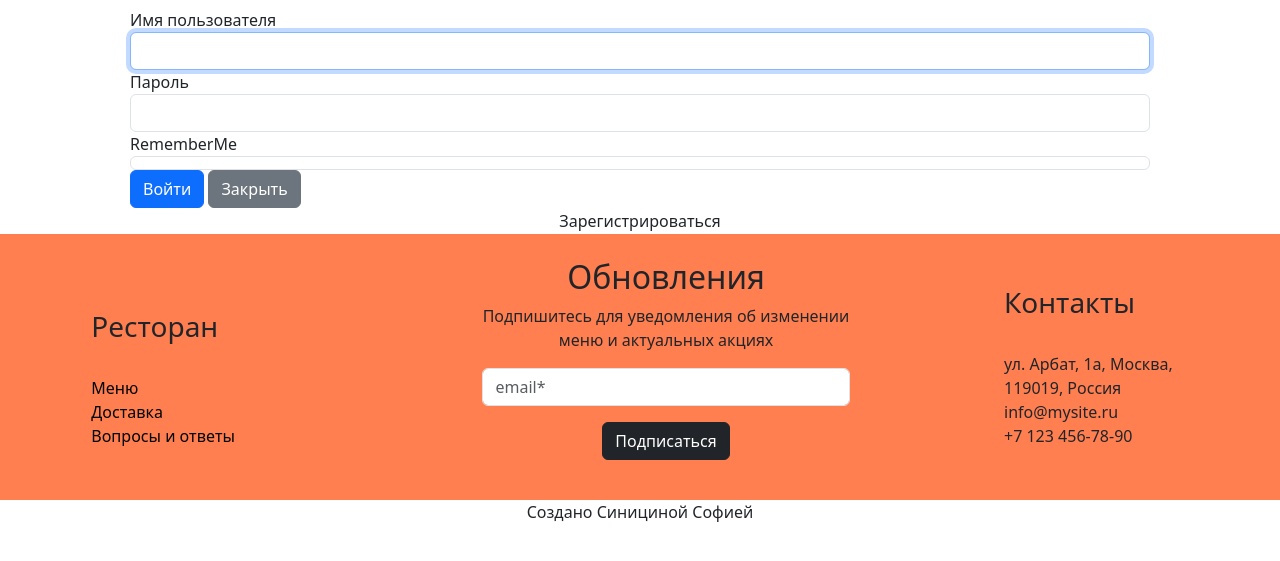
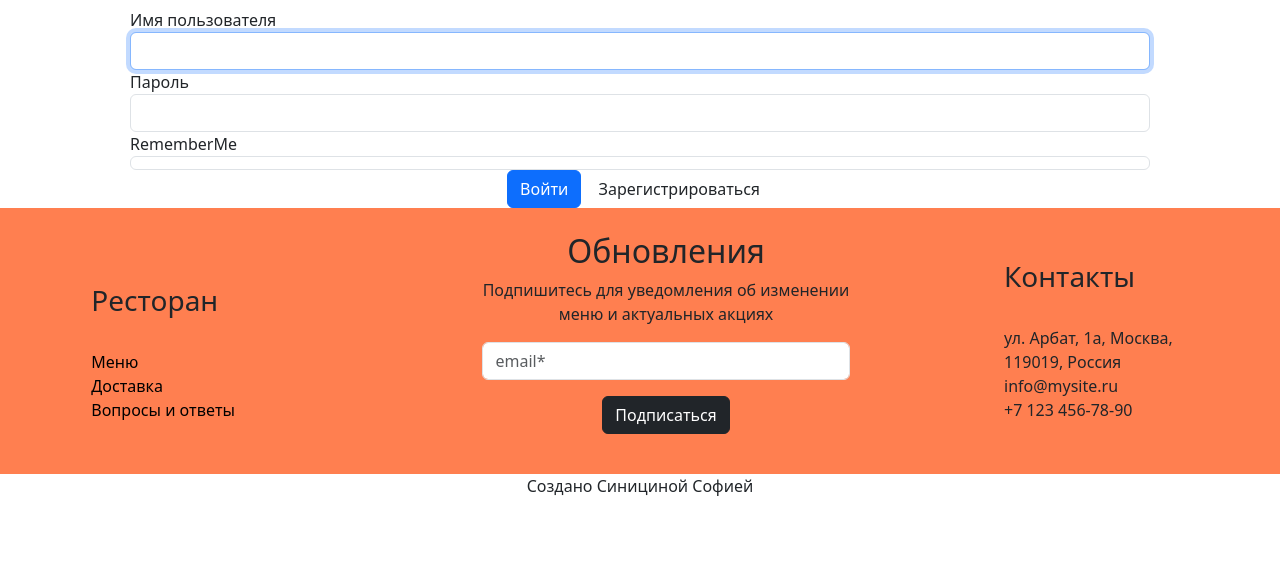
Before and after one commit to Sofiya-Sinitsina/shop_sql_version, a Yii app: template views/site/login.php in a window 1280 px wide. Shown: the part 161-722 px from the top of the page. Run offline with PHP 8.4 and a stand-in for Yii, Linux system fonts and the light colour scheme; the template is opened without the code that fills it, so the values that code supplies are empty; form fields are guessed from the names that the template uses; some libraries are stand-ins or nearby versions.

Commit message:
close button on modal

```diff
--- a/views/site/login.php
+++ b/views/site/login.php
@@ -37,17 +37,13 @@ $this->params['breadcrumbs'][] = $this->title;
                 'template' => "<div class=\"custom-control custom-checkbox\">{input} {label}</div>\n<div class=\"col-lg-8\">{error}</div>",
             ]) ?>
 
-            <div class="form-group">
+            <div class="form-group text-center">
                 <div>
                     <?= Html::submitButton(Yii::t('labels','Войти'), ['class' => 'btn btn-primary', 'name' => 'login-button']) ?>
-
-                    <button type="button" class="btn btn-secondary" data-bs-dismiss="modal"><?= Yii::t('labels', 'Закрыть')?></button>
+                    <?= Html::button(Yii::t('labels', 'Зарегистрироваться'), ['value' => Url::to(['site/sing', 'id'=>'SingUpForm']), 'title' => Yii::t('labels', 'Зарегистрироваться'), 'class' => 'showModalButton btn navbar-brand']); ?>
                 </div>
             </div>
 
             <?php ActiveForm::end(); ?>
 
-        </div>
-        <?= Html::button(Yii::t('labels', 'Зарегистрироваться'), ['value' => Url::to(['site/sing', 'id'=>'SingUpForm']), 'title' => Yii::t('labels', 'Зарегистрироваться'), 'class' => 'showModalButton btn navbar-brand']); ?>
-    </div>
 </div>
--- a/views/site/sing.php
+++ b/views/site/sing.php
@@ -28,7 +28,6 @@ use yii\widgets\ActiveForm;
     <div class="form-group text-center">
         <div>
             <?= Html::submitButton(Yii::t('labels','Зарегистрироваться'), ['class' => 'btn btn-primary', 'name' => 'sing-up-button'])?>
-            <button type="button" class="btn btn-secondary" data-bs-dismiss="modal"><?= Yii::t('labels', 'Закрыть')?></button>
         </div>
     </div>
 
--- a/web/js/ajax-modal-popup.js
+++ b/web/js/ajax-modal-popup.js
@@ -4,7 +4,7 @@ $(function(){
             $('#modal').modal('show')
                 .find('#modalContent')
                 .load($(this).attr('value'));
-            document.getElementById('modalHeader').innerHTML = '<h4>' + $(this).attr('title') + '</h4>';
+            document.getElementById('modalHeader').innerHTML = '<h4>' + $(this).attr('title') + '</h4>' + '<button type="button" class="btn btn-light" data-bs-dismiss="modal">' + '✕' + '</button>';
     });
 });
 
```
